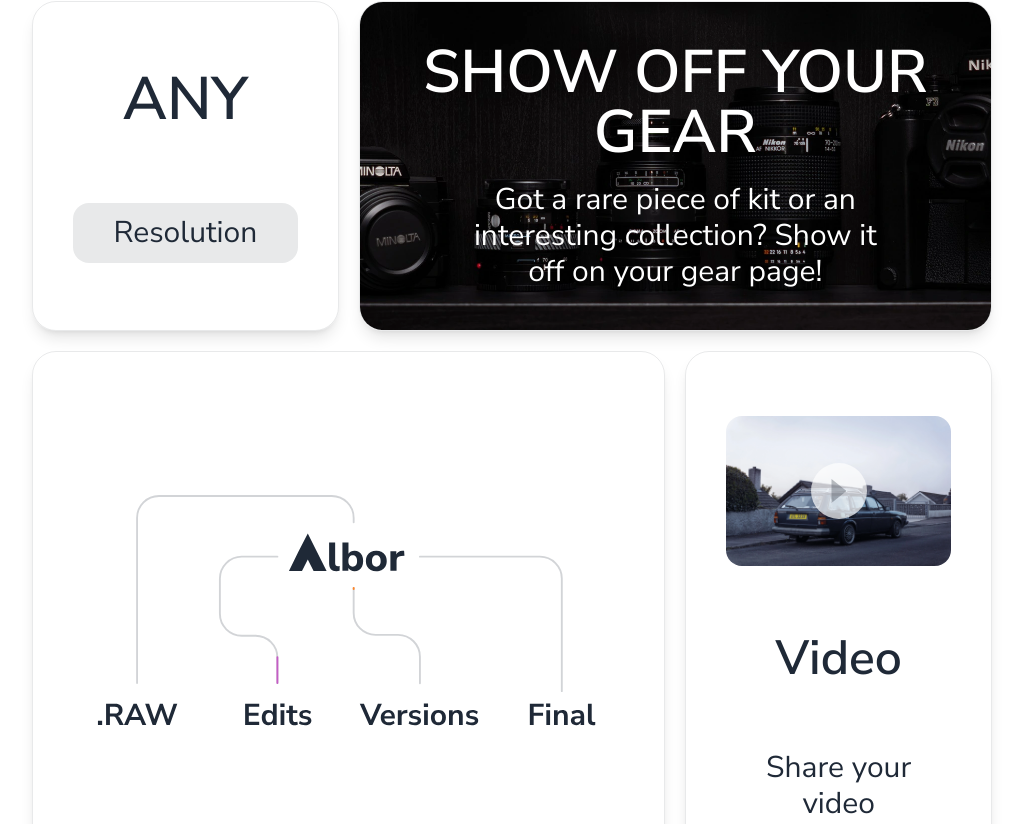
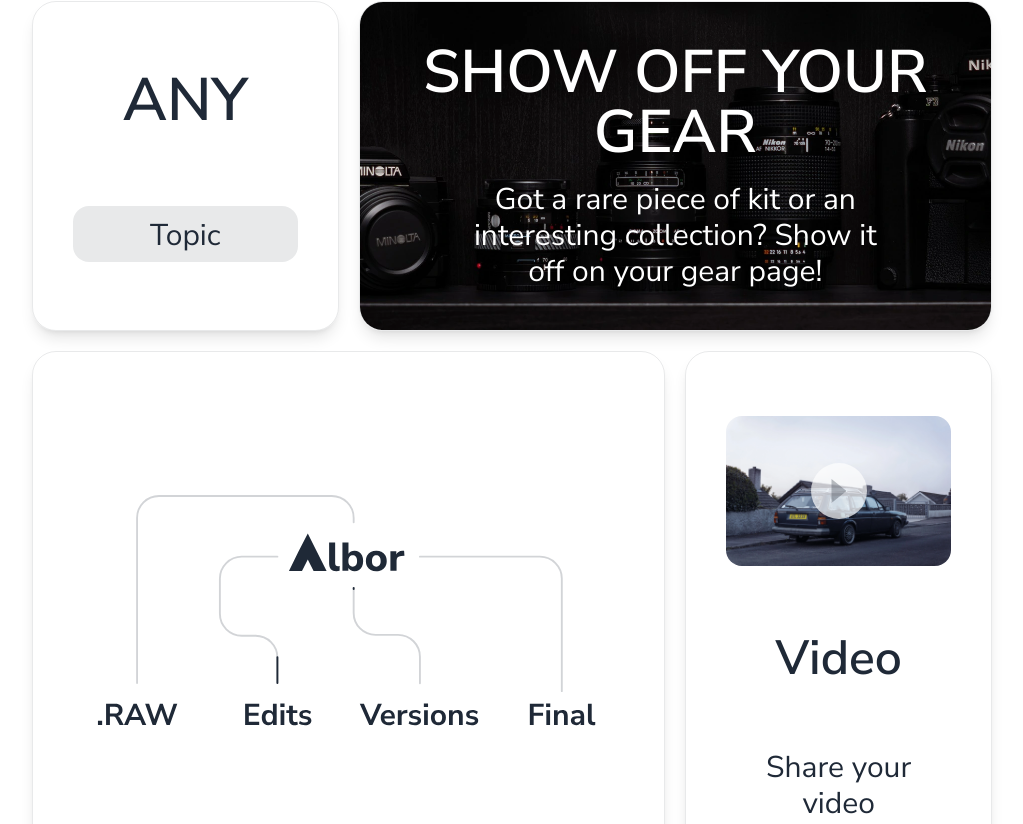
Before and after one commit to DantchoLV9/albor-homepage, a Next.js app: page / in a window 1280 px wide. Shown: the part 2776-3600 px from the top of the page, without its empty margins (128-1151 px from the left). Built offline with nearby package versions, Linux system fonts and the light colour scheme.

Commit message:
Added: topics animation

```diff
--- /dev/null
+++ b/src/app/components/FeatureCard/AnyTopic.js
@@ -0,0 +1,52 @@
+"use client";
+
+import React, { useEffect } from "react";
+import { useSpring, useAnimate } from "framer-motion";
+
+const AnyTopic = () => {
+	const [scope, animate] = useAnimate();
+	useEffect(() => {
+		if (scope.current) {
+			animate(
+				"#any-topic-animated-wrapper",
+				{
+					y: [
+						"0rem",
+						"-3.5rem",
+						"-3.5rem", // 0.25
+						"-7rem",
+						"-7rem", // 0.5
+						"-10.5rem",
+						"-10.5rem", // 0.75
+						"-14rem",
+					],
+				}, // -14rem
+				{
+					ease: "linear",
+					duration: 10,
+					repeat: Infinity,
+					times: [0, 0.05, 0.25, 0.3, 0.5, 0.55, 0.75, 0.8],
+				}
+			);
+		}
+	}, []);
+	return (
+		<div
+			className="w-full bg-foreground/10 rounded-2xl overflow-hidden px-5 text-3xl"
+			ref={scope}
+		>
+			<div
+				id="any-topic-animated-wrapper"
+				className="h-14 py-3 flex flex-col gap-5"
+			>
+				<p className="text-center">Resolution</p>
+				<p className="text-center">Aspect Ratio</p>
+				<p className="text-center">File Type</p>
+				<p className="text-center">Topic</p>
+				<p className="text-center">Resolution</p>
+			</div>
+		</div>
+	);
+};
+
+export default AnyTopic;
--- a/src/app/components/FeatureCard/ShowcaseSVG.js
+++ b/src/app/components/FeatureCard/ShowcaseSVG.js
@@ -64,7 +64,7 @@ const ShowcaseSVG = () => {
 				strokeDasharray="50px, 430px"
 				strokeDashoffset="-430"
 				d="M555 99H747C766.33 99 782 114.67 782 134V314.088"
-				className="stroke-gradient1-mid"
+				className="stroke-foreground"
 				strokeWidth="3"
 				strokeLinecap="round"
 			/>
@@ -85,7 +85,7 @@ const ShowcaseSVG = () => {
 				strokeDasharray="50px, 230px"
 				strokeDashoffset="50"
 				d="M555 301.5V259C555 239.67 539.33 224 520 224H484C464.67 224 449 208.33 449 189V149"
-				className="stroke-gradient2-mid"
+				className="stroke-foreground"
 				strokeWidth="3"
 				strokeLinecap="round"
 			/>
@@ -106,7 +106,7 @@ const ShowcaseSVG = () => {
 				strokeDasharray="50px, 341px"
 				strokeDashoffset="50"
 				d="M327 301V260.5C327 241.17 311.33 225.5 292 225.5H270C250.67 225.5 235 209.83 235 190.5V134C235 114.67 250.67 99 270 99H327"
-				className="stroke-gradient3-mid"
+				className="stroke-foreground"
 				strokeWidth="3"
 				strokeLinecap="round"
 			/>
--- a/src/app/page.js
+++ b/src/app/page.js
@@ -15,6 +15,7 @@ import CheckIcon from "./components/EarnStep/CheckIcon";
 import PlusIcon from "./components/EarnStep/PlusIcon";
 import DollarIcon from "./components/EarnStep/DollarIcon";
 import EarnStep from "./components/EarnStep/EarnStep";
+import AnyTopic from "./components/FeatureCard/AnyTopic";
 
 export default function Home() {
 	return (
@@ -80,13 +81,7 @@ export default function Home() {
 							<h3 className="text-6xl text-center uppercase font-semibold">
 								Any
 							</h3>
-							<div className="w-full bg-foreground/10 rounded-2xl py-3 px-5 text-3xl">
-								<p className="text-center">Resolution</p>
-								{/* <p className="text-center">Aspect Ratio</p>
-								<p className="text-center">File Type</p>
-								<p className="text-center">Topic</p>
-								<p className="text-center">Resolution</p> */}
-							</div>
+							<AnyTopic />
 						</div>
 					</FeatureCard>
 					{/* Gear */}
@@ -148,7 +143,7 @@ export default function Home() {
 						className="col-start-1 col-span-6 row-start-4"
 					>
 						<div className="flex justify-around items-center h-full flex-col gap-5">
-							<div className="bg-gradient-to-br from-gradient3-from to-gradient3-to w-full rounded-2xl py-3">
+							<div className="bg-gradient-to-b from-gradient2-from to-gradient2-mid w-full rounded-2xl py-3">
 								<h3 className="text-6xl text-center uppercase font-semibold text-background">
 									High res
 								</h3>
```
